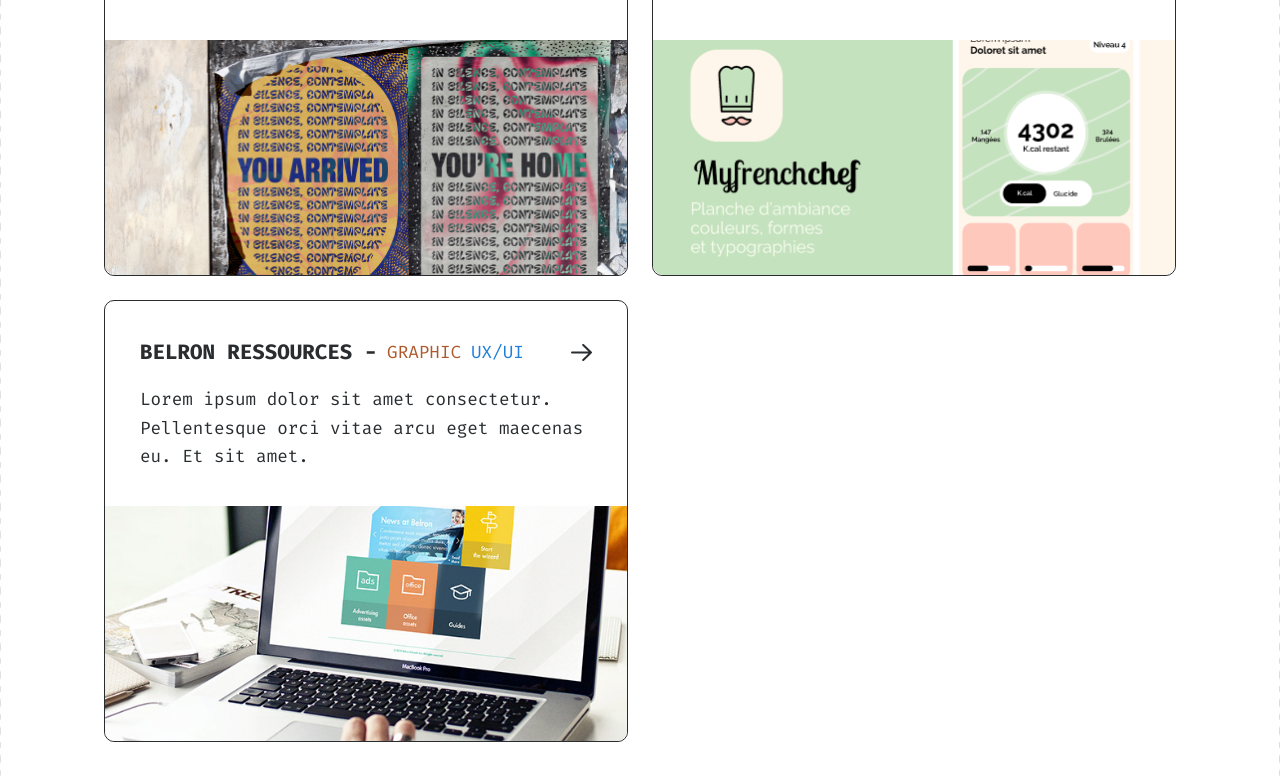
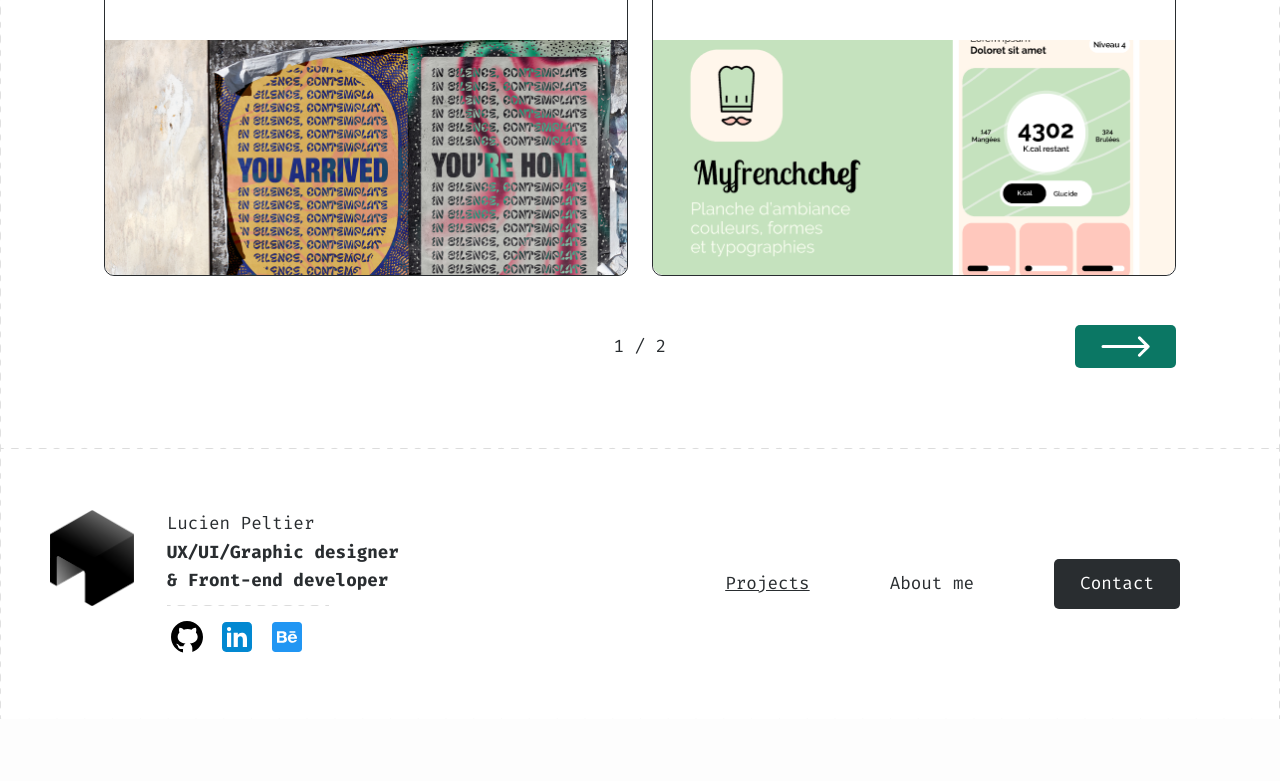
Before and after one commit to Gilles-Lucien/portfolio, a React (Create React App) app: page /projects in a window 1280 px wide. Shown: the part 2272-3053 px from the top of the page. After the commit the page ends 2991 px from the top, so only its background shows below. Built offline with nearby package versions, Linux system fonts and the light colour scheme.

Commit message:
feat: Add lazy loading/pagination for images in ProjectsArchive component

```diff
--- a/src/components/ProjectsArchive/index.jsx
+++ b/src/components/ProjectsArchive/index.jsx
@@ -38,41 +38,51 @@ export default function ProjectsArchive() {
   ];
 
   const [activeFilters, setActiveFilters] = useState(["All"]);
+  const [projectCards, setProjectCards] = useState([]);
+  const [currentPage, setCurrentPage] = useState(1);
+  const itemsPerPage = 8;
 
   const handleFilterClick = (filterId) => {
     setActiveFilters((prevFilters) => {
-      let newFilters;
       if (filterId === "All") {
-        newFilters = ["All"];
-      } else if (prevFilters.includes("All")) {
-        newFilters = [filterId];
-      } else if (prevFilters.includes(filterId)) {
-        newFilters = prevFilters.filter((id) => id !== filterId);
-      } else {
-        newFilters = [...prevFilters, filterId];
+        return prevFilters.length === 0 || prevFilters.includes("All") ? [] : ["All"];
       }
 
-      // Si aucun filtre n'est actif, activez le filtre "All"
+      const newFilters = prevFilters.includes(filterId)
+        ? prevFilters.filter((id) => id !== filterId)
+        : [...prevFilters, filterId];
+
+      // If no filters are selected, select "All"
       if (newFilters.length === 0) {
-        newFilters = ["All"];
+        return ["All"];
       }
 
-      return newFilters;
+      // If filters other than "All" are selected, remove "All"
+      return newFilters.filter((id) => id !== "All");
     });
   };
 
-  const [projectCards, setProjectCards] = useState([]);
 
   const filteredProjectCards = projectCards.filter((card) => {
-    // Si "All" est actif, toutes les cartes sont affichées
-    if (activeFilters.includes("All")) {
+    if (activeFilters.length === 0) {
       return true;
     }
-    // Sinon, une carte est affichée si l'un de ses tags correspond à l'un des filtres actifs
     return card.tags.some((tag) => activeFilters.includes(tag));
   });
 
+  const totalPage = Math.ceil(filteredProjectCards.length / itemsPerPage);
 
+  const next = () => {
+    setCurrentPage((prevPage) => Math.min(prevPage + 1, totalPage));
+  };
+
+  const previous = () => {
+    setCurrentPage((prevPage) => Math.max(prevPage - 1, 1));
+  };
+
+  const startIndex = (currentPage - 1) * itemsPerPage;
+  const endIndex = startIndex + itemsPerPage;
+  const currentCards = filteredProjectCards.slice(startIndex, endIndex);
 
   useEffect(() => {
     fetchProjectCards().then((response) => {
@@ -81,7 +91,6 @@ export default function ProjectsArchive() {
         image: imageMap[card.image],
       }));
       setProjectCards(updatedProjectCards);
-      console.log(updatedProjectCards);
     });
   }, []);
 
@@ -102,11 +111,16 @@ export default function ProjectsArchive() {
           ))}
         </div>
         <div className="projectsArchive__container__cards">
-          {filteredProjectCards.map((card) => (
+          {currentCards.map((card) => (
             <ProjectCard key={card.id} {...card} />
           ))}
         </div>
-        <PageCounter currentPage={1} totalPage={5} />
+        <PageCounter
+          currentPage={currentPage}
+          totalPage={totalPage}
+          next={next}
+          previous={previous}
+        />
       </div>
     </section>
   );
```
